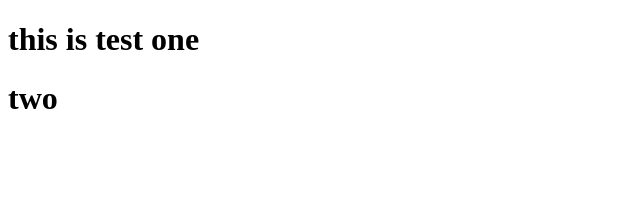
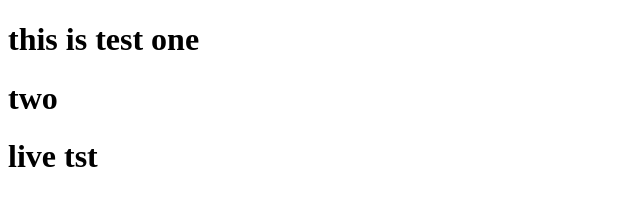
Before and after one commit to iamimranh/test1, a plain HTML site: page index.html in a window 1280 px wide. Shown: the whole page, without its empty margins (0-640 px from the left). Drawn offline with Linux system fonts and the light colour scheme.

Commit message:
kive test

```diff
--- a/index.html
+++ b/index.html
@@ -13,5 +13,6 @@
     <h1> two
 
     </h1>
+    <h1>live tst</h1>
 </body>
 </html>
```
